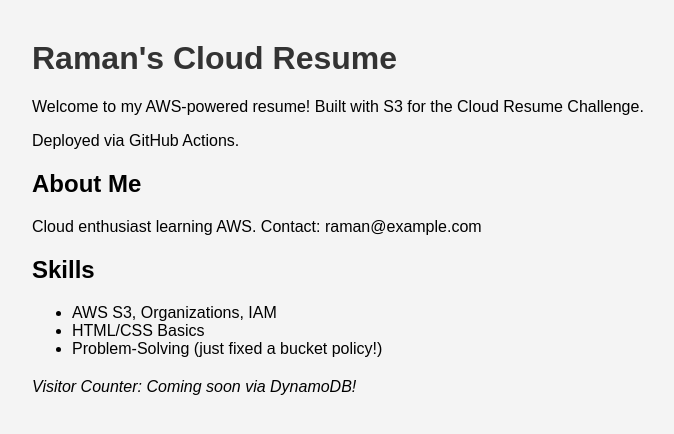
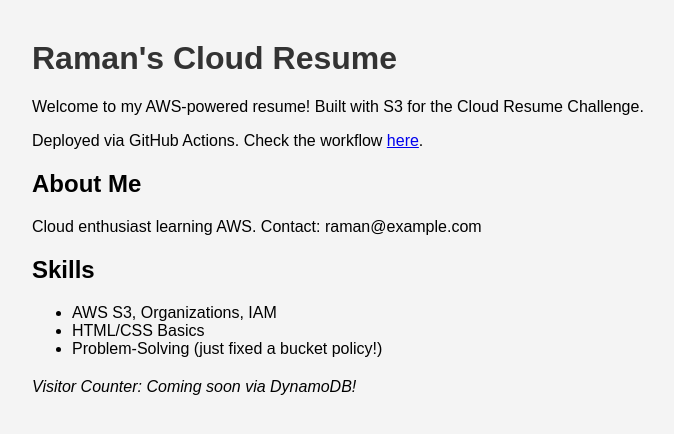
Before and after one commit to radlakha/crc-aws, a plain HTML site: page index.html in a window 1280 px wide. Shown: the whole page, without its empty margins (8-682 px from the left). Drawn offline with Linux system fonts and the light colour scheme.

Commit message:
"Fix GitHub Actions deployment workflow and update index.html to trigger deployment"

```diff
--- a/index.html
+++ b/index.html
@@ -13,7 +13,7 @@
 <body>
     <h1>Raman's Cloud Resume</h1>
     <p>Welcome to my AWS-powered resume! Built with S3 for the Cloud Resume Challenge.</p>
-    <p>Deployed via GitHub Actions.</p>
+    <p>Deployed via GitHub Actions. Check the workflow <a href="https://github.com/radlakha/crc-aws/actions">here</a>.</p>
 
     <div class="section">
         <h2>About Me</h2>
```
